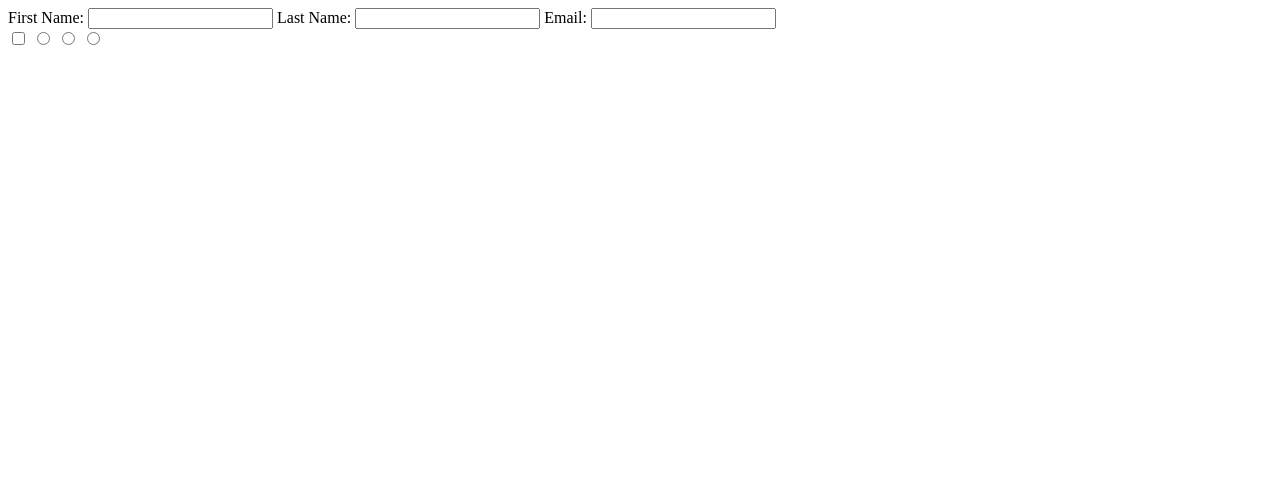
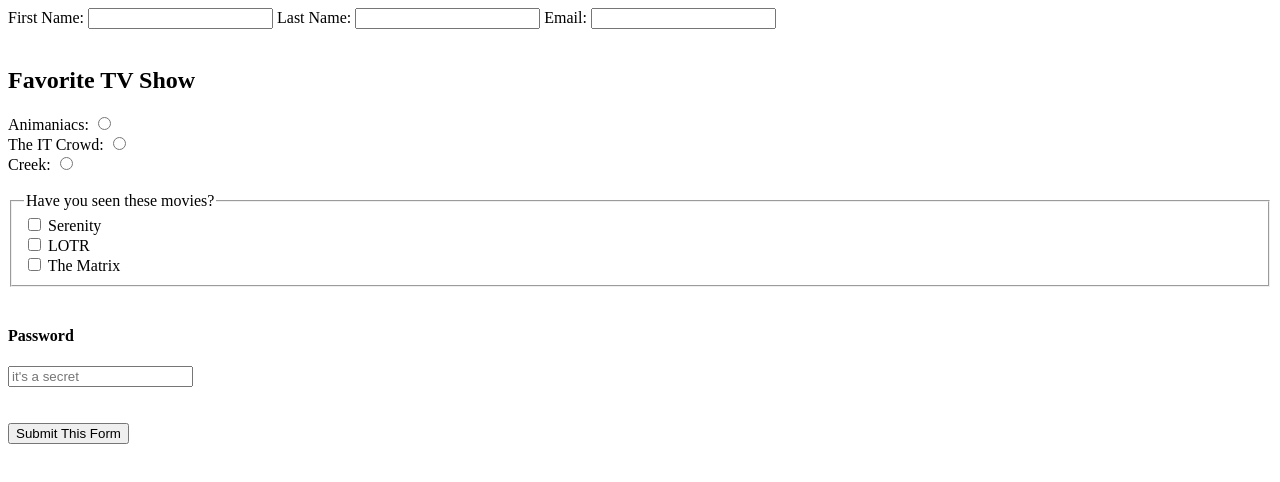
Before and after one commit to willjantscher/html, a plain HTML site: page form.html in a window 1280 px wide. Drawn offline with Linux system fonts and the light colour scheme.

Commit message:
added fieldset

```diff
--- a/form.html
+++ b/form.html
@@ -7,20 +7,65 @@
 
         <form action="">
             <label for="first-name">First Name:</label>
-            <input type="text">
+            <input type="text" id="first-name">
 
             <label for="last-name">Last Name:</label>
-            <input type="text">
+            <input type="text" id = "last-name">
 
             <label for="email">Email:</label>
-            <input type="email">
+            <input type="email" name="email" id=email">
+
+            <br>
+            <br>
+
+            <h2>Favorite TV Show</h2>
+
+
+            <!-- id should match with the for, the name sometimes matches the id?,
+                if multiple radio inputs share the same name, only one can be selected
+                Value should match the label-->
+            <label for="fAnimaniacs">Animaniacs:</label>
+            <input type="radio" name="fav-tv-show" id="Animaniacs" value="Animaniacs">
+            <br>
+
+            <label for="The IT Crowd">The IT Crowd:</label>
+            <input type="radio" name="fav-tv-show" id="The-IT-Crowd" value="The IT Crowd">
+            <br>
+
+            <label for="Creek">Creek:</label>
+            <input type="radio" name="fav-tv-show" id="Creek" value="Creek">
+
+            <br>
+            <br>
+
+            <!-- The <fieldset> tag is used to group related elements in a form.
+                The <fieldset> tag draws a box around the related elements. -->
+            <fieldset>
+                <legend>Have you seen these movies?</legend>
+                <input id="Serenity" type="checkbox" name="Serenity" value="Serenity">
+                <label for="Serenity">Serenity</label><br>
+
+                <input id="LOTR" type="checkbox" name="LOTR" value="LOTR">
+                <label for="LOTR">LOTR</label><br>
+
+                <input id="The Matrix" type="checkbox" name="The Matrix" value="The Matrix">
+                <label for="The Matrix">The Matrix</label><br>
+            </fieldset>
 
             <br>
 
-            <input type="checkbox">
+            <h4>Password</h4>
+            <input type="password" name="" id="" placeholder="it's a secret">
+
+            <br>
+            <br>
+            <br>
+
+            <input type="submit" value="Submit This Form">
+            <!-- <input type="checkbox">
             <input type="radio">
             <input type="radio">
-            <input type="radio">
+            <input type="radio"> -->
 
         </form>
 
```
